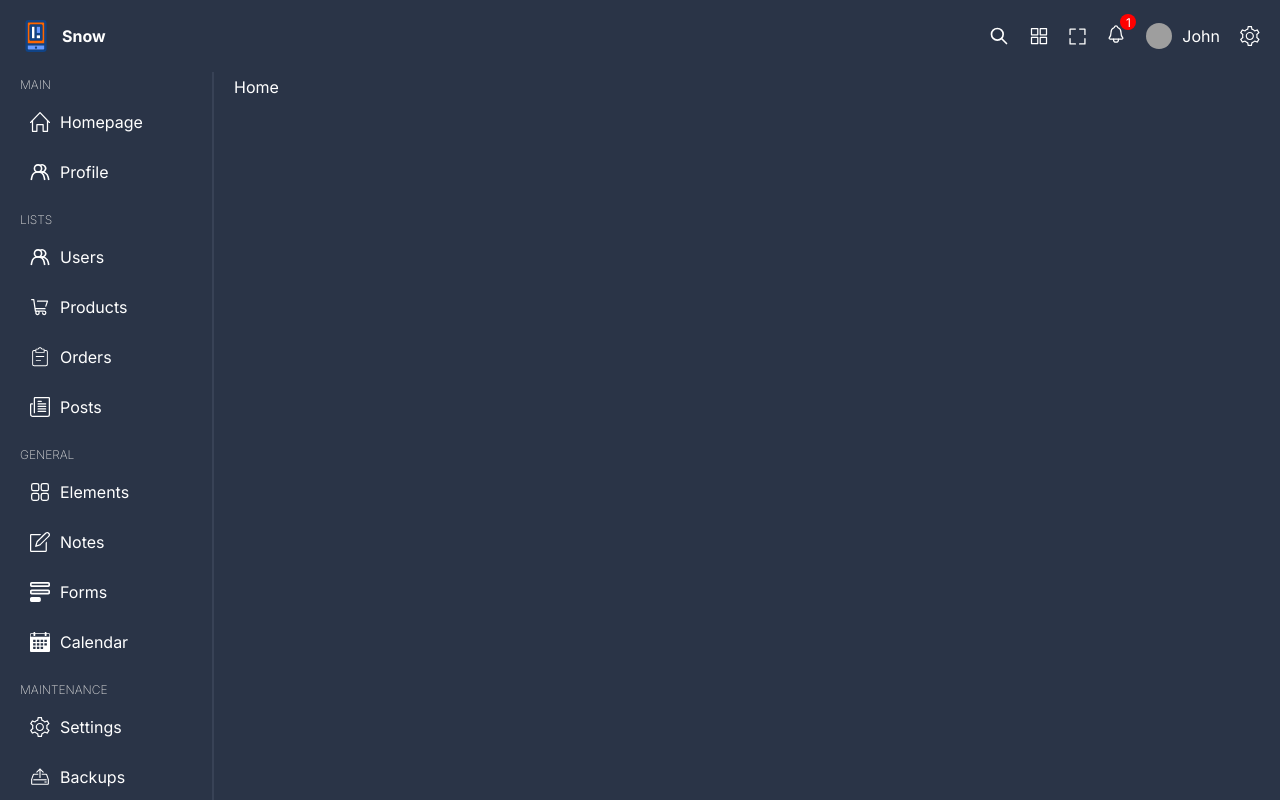
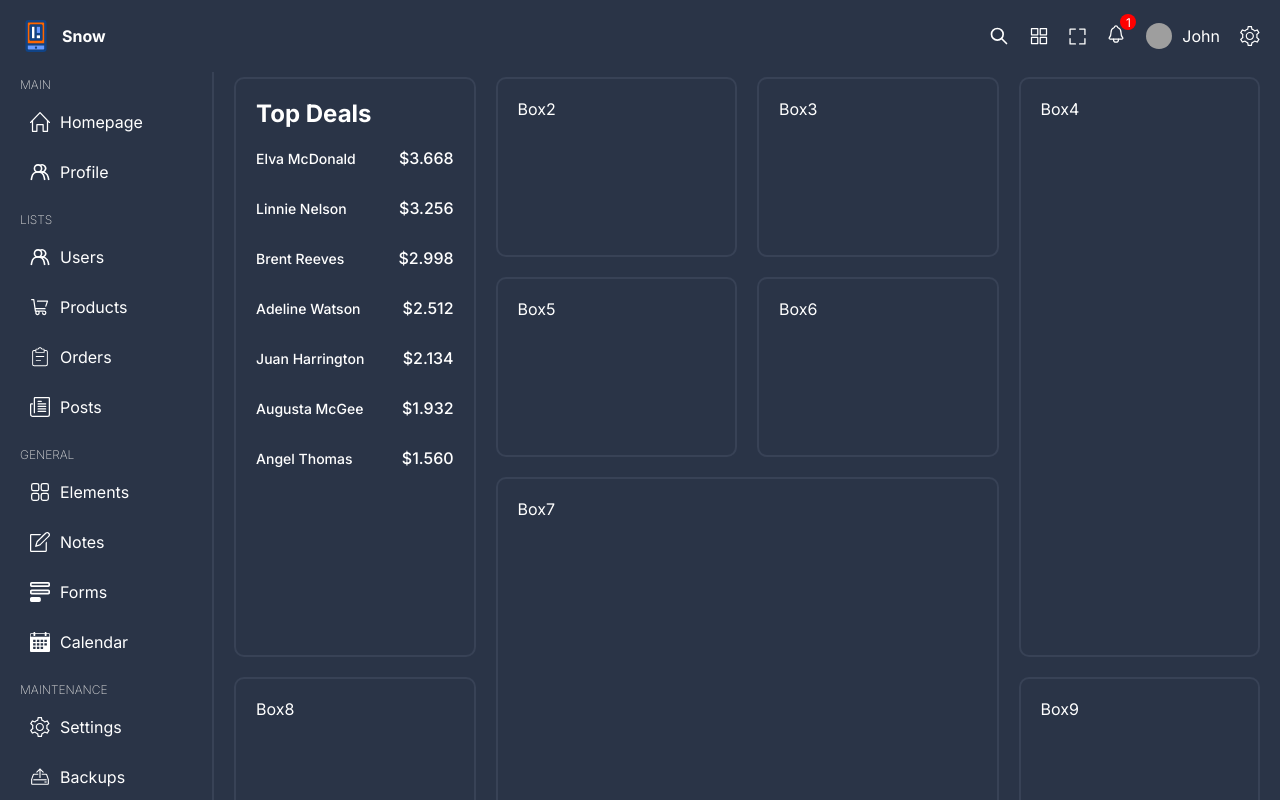
Before and after one commit to Zack289/admin-panel, a React (Vite) app: page / in a window 1280 px wide. Shown: the top 800 px of the page. Built offline with nearby package versions, Linux system fonts and the light colour scheme; grey boxes are pictures that could not be loaded.

Commit message:
Added the layout and styling for the top box

```diff
--- /dev/null
+++ b/src/components/topBox/TopBox.tsx
@@ -0,0 +1,27 @@
+import "./topBox.scss";
+import { topDealUsers } from "../../data";
+
+const TopBox = () => {
+  return (
+    <div className="topBox">
+      <h1>Top Deals</h1>
+
+      <div className="list">
+        {topDealUsers.map((user) => (
+          <div className="listItem" key={user.id}>
+            <div className="user">
+              <img src={user.img} alt="" />
+              <div className="userTexts">
+                <span className="username">{user.username}</span>
+                <span className="email">{user.email}</span>
+              </div>
+            </div>
+            <span className="amount">${user.amount}</span>
+          </div>
+        ))}
+      </div>
+    </div>
+  );
+};
+
+export default TopBox;
--- /dev/null
+++ b/src/components/topBox/topBox.scss
@@ -0,0 +1,64 @@
+@import "../../styles/responsive.scss";
+
+.topBox {
+  h1 {
+    margin-bottom: 20px;
+
+    @include xxl {
+      font-size: 24px;
+    }
+  }
+
+  .list {
+    .listItem {
+      display: flex;
+      align-items: center;
+      justify-content: space-between;
+      margin-bottom: 30px;
+
+      .user {
+        display: flex;
+        gap: 20px;
+
+        img {
+          width: 40px;
+          height: 40px;
+          border-radius: 50%;
+          object-fit: cover;
+
+          @include xxl {
+            display: none;
+          }
+          @include lg {
+            display: block;
+          }
+        }
+
+        .userTexts {
+          display: flex;
+          flex-direction: column;
+          gap: 5px;
+
+          .username {
+            font-size: 14px;
+            font-weight: 500;
+          }
+          .email {
+            font-size: 12px;
+
+            @include xxl {
+              display: none;
+            }
+            @include lg {
+              display: block;
+            }
+          }
+        }
+      }
+
+      .amount {
+        font-weight: 500;
+      }
+    }
+  }
+}
--- a/src/pages/home/Home.tsx
+++ b/src/pages/home/Home.tsx
@@ -1,9 +1,20 @@
+import TopBox from '../../components/topBox/TopBox'
 import './home.scss'
 
 const Home = () => {
   return (
     <div className="home">
-      Home
+      <div className='box box1'>
+        <TopBox />
+      </div>
+      <div className='box box2'>Box2</div>
+      <div className='box box3'>Box3</div>
+      <div className='box box4'>Box4</div>
+      <div className='box box5'>Box5</div>
+      <div className='box box6'>Box6</div>
+      <div className='box box7'>Box7</div>
+      <div className='box box8'>Box8</div>
+      <div className='box box9'>Box9</div>
     </div>
   )
 }
--- a/src/pages/home/home.scss
+++ b/src/pages/home/home.scss
@@ -1,3 +1,58 @@
-.home{
+@import "../../styles/variables.scss";
+@import "../../styles/responsive.scss";
 
+.home {
+  display: grid;
+  gap: 20px;
+  grid-template-columns: repeat(4, 1fr);
+  grid-auto-rows: minmax(180px, auto);
+  grid-auto-flow: dense;
+
+  @include xl {
+    grid-template-columns: repeat(3, 1fr);
+  }
+  @include lg {
+    grid-template-columns: repeat(2, 1fr);
+  }
+  @include md {
+    grid-template-columns: repeat(1, 1fr);
+  }
+  @include sm {
+    grid-auto-rows: minmax(120px, auto);
+  }
+
+  .box {
+    padding: 20px;
+    border-radius: 10px;
+    border: 2px solid $soft-bg;
+
+    transition:
+      border-color 0.25s ease,
+      transform 0.25s ease-out,
+      box-shadow 0.25s ease;
+
+    &:hover {
+      border-color: $main-color;
+      transform: translateY(-4px);
+      box-shadow: 0 8px 20px rgba(0, 0, 0, 0.25);
+    }
+  }
+
+  .box1 {
+    grid-column: span 1;
+    grid-row: span 3;
+  }
+
+  .box4 {
+    grid-column: span 1;
+    grid-row: span 3;
+  }
+  .box7 {
+    grid-column: span 2;
+    grid-row: span 2;
+
+    @include md {
+      display: none;
+    }
+  }
 }
```
